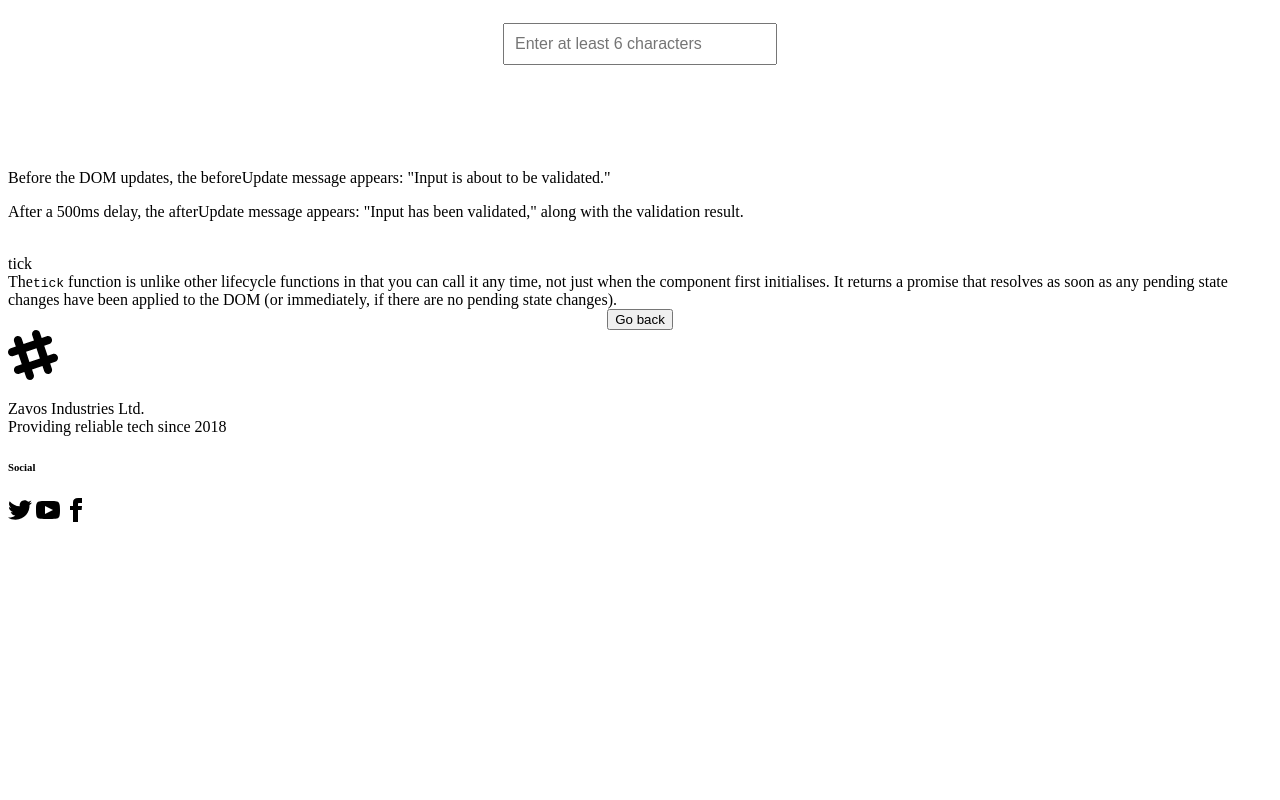
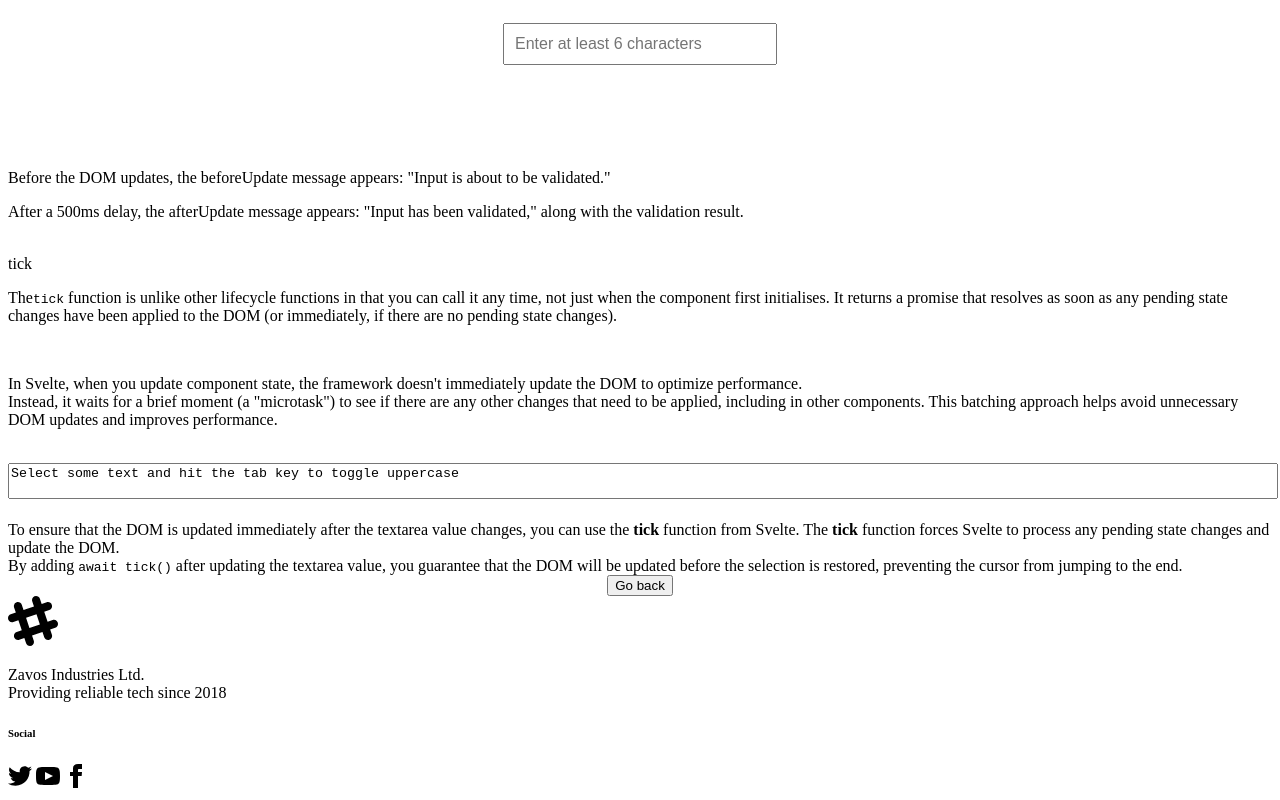
Before and after one commit to kzavos/svelte-training, a SvelteKit app: page /projects/project-6 in a window 1280 px wide. Shown: the part 1429-2229 px from the top of the page. Before the commit the page ends 1963 px from the top, so only its background shows below. Built offline with nearby package versions, Linux system fonts and the light colour scheme.

Commit message:
Add the tick part of the tutorial

```diff
--- a/src/routes/projects/project-6/+page.svelte
+++ b/src/routes/projects/project-6/+page.svelte
@@ -1,6 +1,7 @@
 <script>
 	import { paint } from './gradient.js';
 	import { beforeUpdate, afterUpdate, onMount } from 'svelte';
+	import { tick } from 'svelte';
 
 	onMount(() => {
 		const canvas = document.querySelector('canvas');
@@ -48,6 +49,25 @@
 	function handleInput(event) {
 		inputText = event.target.value;
 		inputChanged = true;
+	}
+
+	let text = 'Select some text and hit the tab key to toggle uppercase';
+
+	async function handleKeydown(event) {
+		if (event.key !== 'Tab') return;
+
+		event.preventDefault();
+
+		const { selectionStart, selectionEnd, value } = this;
+		const selection = value.slice(selectionStart, selectionEnd);
+
+		const replacement = /[a-z]/.test(selection) ? selection.toUpperCase() : selection.toLowerCase();
+
+		text = value.slice(0, selectionStart) + replacement + value.slice(selectionEnd);
+
+		await tick();
+		this.selectionStart = selectionStart;
+		this.selectionEnd = selectionEnd;
 	}
 </script>
 
@@ -117,9 +137,32 @@
 	</div>
 	<br />
 	<div class="prose text-3xl font-bold leading-relaxed">tick</div>
-	The<code>tick</code> function is unlike other lifecycle functions in that you can call it any time,
-	not just when the component first initialises. It returns a promise that resolves as soon as any pending
-	state changes have been applied to the DOM (or immediately, if there are no pending state changes).
+	<div class="prose text-lg leading-relaxed">
+		<p>
+			The<code>tick</code> function is unlike other lifecycle functions in that you can call it any time,
+			not just when the component first initialises. It returns a promise that resolves as soon as any
+			pending state changes have been applied to the DOM (or immediately, if there are no pending state
+			changes).
+		</p>
+		<br />
+		<p>
+			In Svelte, when you update component state, the framework doesn't immediately update the DOM
+			to optimize performance. <br />Instead, it waits for a brief moment (a "microtask") to see if
+			there are any other changes that need to be applied, including in other components. This
+			batching approach helps avoid unnecessary DOM updates and improves performance.
+		</p>
+	</div>
+	<br />
+	<textarea value={text} on:keydown={handleKeydown}></textarea>
+	<br />
+	<br />
+	<div class="prose text-lg leading-relaxed">
+		To ensure that the DOM is updated immediately after the textarea value changes, you can use the
+		<b>tick</b> function from Svelte. The <b>tick</b> function forces Svelte to process any pending
+		state changes and update the DOM.<br /> By adding <code>await tick()</code> after updating the textarea
+		value, you guarantee that the DOM will be updated before the selection is restored, preventing the
+		cursor from jumping to the end.
+	</div>
 </article>
 
 <style>
@@ -144,4 +187,10 @@
 		width: 250px;
 		margin-bottom: 20px;
 	}
+
+	textarea {
+		width: 100%;
+		height: 100%;
+		resize: none;
+	}
 </style>
```
